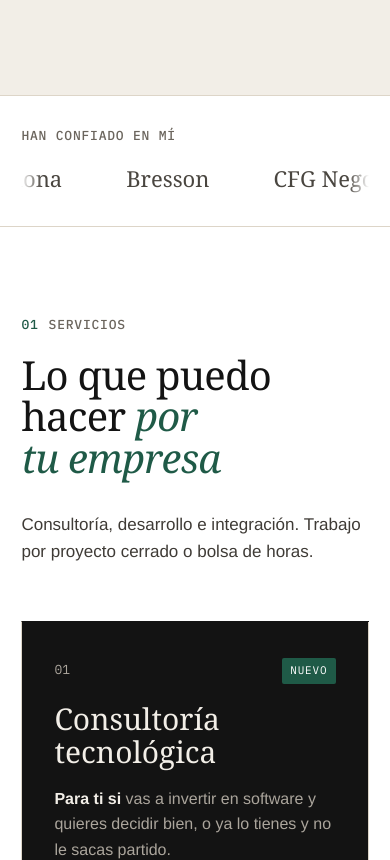
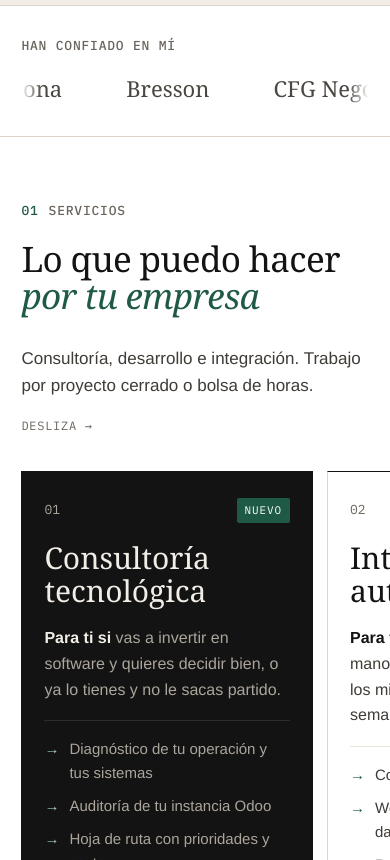
Before and after one commit to VeronicaC-Fuentes/veronicadev, a Next.js app: page / in a window 390 px wide. Shown: the part 1140-2000 px from the top of the page. Built offline with nearby package versions, Linux system fonts and the light colour scheme.

Commit message:
Móvil: secciones en carrusel horizontal para acortar la página
Servicios, pasos, modalidades y proyectos se deslizan en horizontal en pantallas pequeñas.

Co-Authored-By: Claude Opus 5.5 <noreply@anthropic.com>
Claude-Session: https://claude.ai/code/session_01YLa4mbtqWbu346eComd5Wq

```diff
--- a/src/app/components/site/Home.jsx
+++ b/src/app/components/site/Home.jsx
@@ -66,6 +66,7 @@ function Services({ c }) {
           </div>
           <p className="lead" style={{ maxWidth: "42ch" }}>{s.lead}</p>
         </div>
+        <span className="swipe" aria-hidden="true">{c.swipe} →</span>
         <div className="svc-grid">
           {s.items.map((it, i) => (
             <article key={it.title} className={`card reveal${it.featured ? " feat" : ""}`}>
@@ -153,6 +154,7 @@ function Process({ c }) {
           </div>
         </div>
         <h3 className="sub reveal">{p.modesTitle}</h3>
+        <span className="swipe" aria-hidden="true">{c.swipe} →</span>
         <div className="mode-grid reveal">
           {p.modes.map((m, i) => (
             <article key={m.title} className={`mode${m.inv ? " inv" : ""}`}>
@@ -188,6 +190,7 @@ function Projects({ c }) {
             {c.projects.all}
           </Link>
         </div>
+        <span className="swipe" aria-hidden="true">{c.swipe} →</span>
         <div className="proj-grid">
           {PROJECTS.filter((p) => p.home).map((p) => (
             <ProjectCard key={p.id} p={p} />
--- a/src/app/content.js
+++ b/src/app/content.js
@@ -195,6 +195,7 @@ export const CONTENT = {
     },
     portfolio: { title: ["Portafolio", "completo"], lead: "Webs, aplicaciones, integraciones y módulos Odoo que he desarrollado.", back: "Volver al inicio" },
     whatsappAria: "Escríbeme por WhatsApp",
+    swipe: "Desliza",
   },
   en: {
     nav: { services: "Services", process: "How I work", projects: "Projects", about: "About", cta: "Book a call", lang: "ES" },
@@ -272,5 +273,6 @@ export const CONTENT = {
     },
     portfolio: { title: ["Full", "portfolio"], lead: "Websites, applications, integrations and Odoo modules I've built.", back: "Back to home" },
     whatsappAria: "Message me on WhatsApp",
+    swipe: "Swipe",
   },
 };
--- a/src/app/globals.css
+++ b/src/app/globals.css
@@ -287,3 +287,43 @@ em.accent{font-style:italic;color:var(--green)}
 .pf-back:hover{color:var(--green)}
 .pf-grid{padding-bottom:120px}
 .proj .shot img{display:block}
+
+/* ===== Móvil: listas en carrusel horizontal para acortar la página ===== */
+@media (max-width:700px){
+  .services,.process,.projects,.about,.reviews,.cta{padding-block:64px;gap:36px}
+  .cta{padding-bottom:32px}
+  .hero{padding-block:24px 56px;gap:32px}
+  .hero-art{width:min(100%,340px)}
+  .h2{font-size:clamp(34px,9vw,44px)}
+
+  .svc-grid,.mode-grid,.proj-grid,.flow.two,.rv-pair{
+    display:grid;grid-auto-flow:column;grid-template-columns:none;grid-auto-columns:84%;
+    gap:14px;overflow-x:auto;scroll-snap-type:x mandatory;overscroll-behavior-x:contain;
+    margin-inline:calc(-1 * var(--gutter));padding-inline:var(--gutter);scroll-padding-inline:var(--gutter);
+    padding-bottom:6px;scrollbar-width:none;border:0;
+  }
+  .svc-grid::-webkit-scrollbar,.mode-grid::-webkit-scrollbar,.proj-grid::-webkit-scrollbar,.flow.two::-webkit-scrollbar,.rv-pair::-webkit-scrollbar{display:none}
+  .svc-grid > *,.mode-grid > *,.proj-grid > *,.flow.two > *,.rv-pair > *{scroll-snap-align:start}
+
+  .card{border:1px solid var(--line);border-top:1px solid var(--ink);padding:26px 22px}
+  .card.feat{border-color:var(--ink)}
+  .mode{border:1px solid var(--line)}
+  .mode + .mode{border-top:1px solid var(--line)}
+  .flow.two{grid-auto-columns:62%}
+  .flow.two div,.flow.two div + div,.flow.two div:nth-child(n+3){padding:18px 16px 0 0;border:0;border-top:1px solid var(--ink)}
+  .proj{gap:12px}
+  .proj .meta{flex-direction:column;gap:4px;align-items:flex-start}
+  .proj .stack{text-align:left}
+
+  .proc-photo{aspect-ratio:16/10;object-position:50% 35%;max-width:100%!important}
+  .sk-grid{grid-template-columns:1fr 1fr}
+  .about-txt p{font-size:16px}
+  .band{height:320px}
+  .cta .photo{max-width:100%;aspect-ratio:16/11;object-position:50% 80%;border-radius:4px}
+  .cta h2{font-size:clamp(52px,15vw,72px)}
+
+  span.swipe{display:flex}
+  .proc-top,.proc-body,.proc-top > *,.services > *,.projects > *,.process > *,.reviews > *,.rv-main{min-width:0}
+}
+.swipe{display:none;align-items:center;gap:8px;font-family:var(--mono);font-size:12px;letter-spacing:.06em;text-transform:uppercase;color:var(--muted);margin-top:-20px}
+.dark .swipe{color:var(--on-dark-2)}
```
